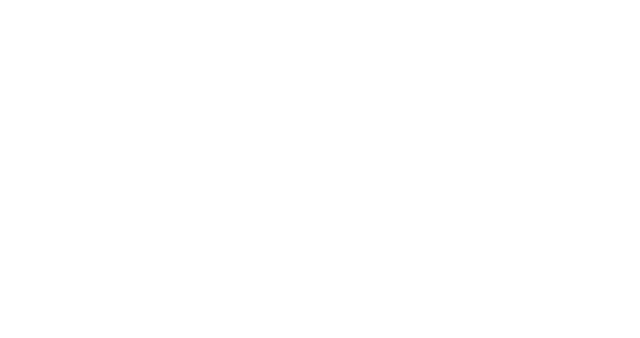
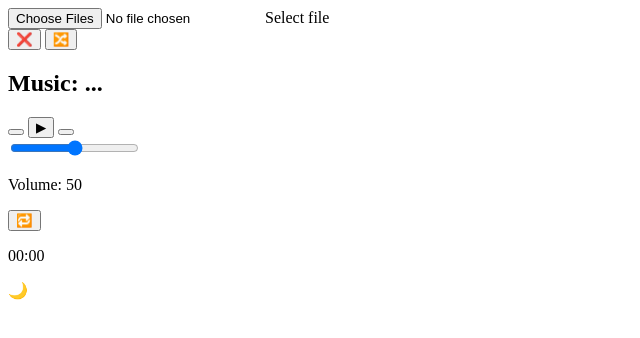
Before and after one commit to AmirhoseinHesami/js-music-player, a plain HTML site: page index.html in a window 1280 px wide. Shown: the whole page, without its empty margins (0-640 px from the left). Drawn offline with Linux system fonts and the light colour scheme.

Commit message:
html structure is ready

```diff
--- a/index.html
+++ b/index.html
@@ -12,6 +12,44 @@
 
 <body>
 
+  <div class="file-input">
+    <input type="file" id="fileInput" class="file" accept="audio/*" multiple>
+    <label for="file">
+      Select file
+    </label>
+  </div>
+
+  <div class="main">
+    <div class="up">
+      <span class="current"></span>
+      <button class="remove">❌</button>
+      <button id="shuffle" title="Random play mode">🔀</button>
+    </div>
+    <div class="secondary">
+      <h2>
+        Music: <span id="music">...</span>
+      </h2>
+    </div>
+    <div class="secondary">
+      <button id="previous" title="Previous"></button>
+      <button id="play-pause" title="Play - Pause">▶</button>
+      <button id="next" title="Next"></button>
+      <div class="slidecontainer">
+        <input id="volume" class="slider" type="range" min="0" max="1" value="0.5" step="0.1">
+      </div>
+      <div class="extra">
+        <p>Volume: <span id="demo">50</span></p>
+        <button id="repeat" title="Loop mode">🔁</button>
+      </div>
+      <div class="progress-container">
+        <div class="progress"></div>
+      </div>
+      <p id="end-time">00:00</p>
+    </div>
+  </div>
+
+  <span class="night-mode">🌙</span>
+
 </body>
 
 <script src="./app.js"></script>
```
